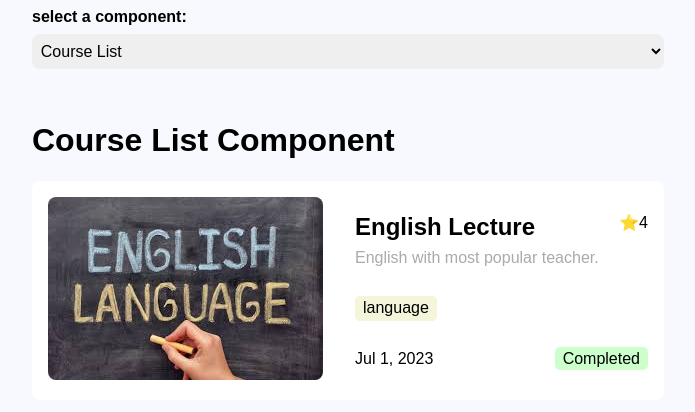
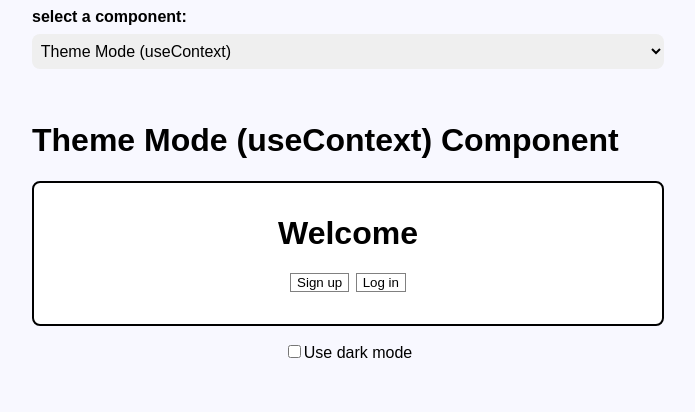
Before and after one commit to amir-rismani/react18-tutorial, a React (Vite) app: page / in a window 1280 px wide. Shown: the top 412 px of the page, without its empty margins (292-987 px from the left). Built offline with nearby package versions, Linux system fonts and the light colour scheme.

Commit message:
handle theme mode component by send props

```diff
--- a/src/App.jsx
+++ b/src/App.jsx
@@ -3,15 +3,16 @@ import DynamicComponent from './components/DynamicComponent'
 import './App.css'
 
 const components = [
-  { id: 'tabs', title: 'Tabs' },
+  { id: 'theme', title: 'Theme Mode (useContext)' },
+  { id: 'notes', title: 'Note List (useReducer)' },
   { id: 'courses', title: 'Course List' },
-  { id: 'notes', title: 'Note List (useReducer)' },
   { id: 'accordion', title: 'Accordion' },
   { id: 'accordion2', title: 'Interdependent Accordion' },
+  { id: 'tabs', title: 'Tabs' },
 ]
 function App() {
 
-  const [selectedComponent, setSelectedComponent] = useState(components[1])
+  const [selectedComponent, setSelectedComponent] = useState(components[0])
 
   const handleChangeComponent = (e) => {
     setSelectedComponent(components.find(component => component.id === e.target.value))
--- a/src/components/DynamicComponent.jsx
+++ b/src/components/DynamicComponent.jsx
@@ -1,8 +1,9 @@
-import Tabs from './Tabs/Tabs'
-import CourseList from './CourseList/CourseList'
-import NoteContainer from './NoteContainer/NoteContainer'
-import Accordion from './Accordion/Accordion'
-import AccordionDepends from './AccordionDepends/AccordionDepends'
+import Tabs from './Tabs/Tabs';
+import CourseList from './CourseList/CourseList';
+import NoteContainer from './NoteContainer/NoteContainer';
+import Accordion from './Accordion/Accordion';
+import AccordionDepends from './AccordionDepends/AccordionDepends';
+import ThemeMode from './ThemeMode/ThemeMode';
 
 const components = {
     tabs: Tabs,
@@ -10,6 +11,7 @@ const components = {
     notes: NoteContainer,
     accordion: Accordion,
     accordion2: AccordionDepends,
+    theme: ThemeMode,
 }
 const DynamicComponent = (props) => {
     const SelectedComponent = components[props.component.id]
--- a/src/components/NoteContainer/CreateNote/CreateNote.css
+++ b/src/components/NoteContainer/CreateNote/CreateNote.css
@@ -18,7 +18,7 @@ input{
     color: #aaa;
 }
 
-button{
+.button{
     background: black;
     outline: none;
     border: none;
--- a/src/components/NoteContainer/CreateNote/CreateNote.jsx
+++ b/src/components/NoteContainer/CreateNote/CreateNote.jsx
@@ -32,7 +32,7 @@ const CreateNote = ({ onAddNewNote }) => {
             <form onSubmit={handleSubmit}>
                 <input type="text" name="title" placeholder="Note Title" value={note.title} onChange={handleFields} />
                 <input type="text" name="description" placeholder="Note Description" value={note.description} onChange={handleFields} />
-                <button type="submit">Add New Note</button>
+                <button type="submit" className="button">Add New Note</button>
             </form>
         </div>
     );
--- /dev/null
+++ b/src/components/ThemeMode/Button/Button.css
@@ -0,0 +1,14 @@
+.btn{
+    outline: none;
+    margin: auto .2rem;
+    border: 1px solid gray;
+    background-color: transparent;
+}
+
+.btn--light{
+    color: black;
+}
+
+.btn--dark {
+    color: white;
+}
--- /dev/null
+++ b/src/components/ThemeMode/Button/Button.jsx
@@ -0,0 +1,8 @@
+import "./Button.css"
+
+const Button = ({ mode, children }) => {
+    const className = `btn--${mode}`;
+    return <button className={`btn ${className}`}>{children}</button>;
+}
+
+export default Button;
--- /dev/null
+++ b/src/components/ThemeMode/Panel/Panel.css
@@ -0,0 +1,21 @@
+.panel{
+    border:2px solid black;
+    padding: 2rem;
+    border-radius: .5rem;
+    text-align: center;
+    margin-bottom: 1rem;
+}
+
+.panel--light{
+    border-color: black;
+    background: white;
+    color: black;
+}
+
+.panel--dark{
+    border-color: white;
+    background: black;
+    color: white;
+}
+
+.panel h1{margin-top: 0;}
--- /dev/null
+++ b/src/components/ThemeMode/Panel/Panel.jsx
@@ -0,0 +1,14 @@
+import "./Panel.css"
+import Button from "../button/button";
+const Panel = ({ mode }) => {
+    const className = `panel--${mode}`
+    return (
+        <div className={`panel ${className}`}>
+            <h1>Welcome</h1>
+            <Button mode={mode}>Sign up</Button>
+            <Button mode={mode}>Log in</Button>
+        </div>
+    );
+}
+
+export default Panel;
--- /dev/null
+++ b/src/components/ThemeMode/ThemeMode.jsx
@@ -0,0 +1,20 @@
+import { useState } from "react";
+import Panel from "./Panel/Panel";
+
+const ThemeMode = () => {
+    const [theme, setTheme] = useState('light');
+    const handleChange = (e) => {
+        e.target.checked ? setTheme("dark") : setTheme('light')
+    }
+    return (
+        <div className="theme-mode text-center">
+            <Panel mode={theme} />
+            <label>
+                <input type="checkbox" name="" id="theme" onChange={handleChange} />
+                Use dark mode
+            </label>
+        </div>
+    );
+}
+
+export default ThemeMode;
```
